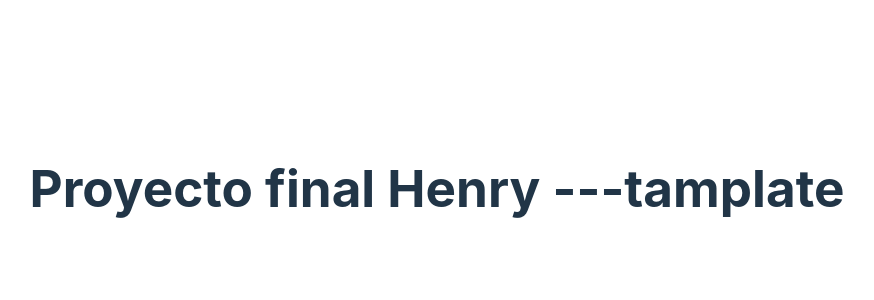
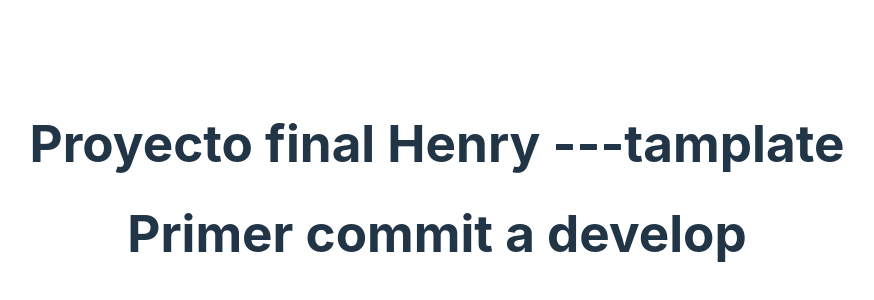
Before and after one commit to AylenGorosito313/Proyecto-Final-Henry, a React (Vite) app: page / in a window 1280 px wide. Shown: the part 212-512 px from the top of the page, without its empty margins (203-1077 px from the left). Built offline with nearby package versions, Linux system fonts and the light colour scheme.

Commit message:
Update Home.jsx

```diff
--- a/src/pages/Home.jsx
+++ b/src/pages/Home.jsx
@@ -2,6 +2,7 @@ function Home (){
 return(
     <div>
         <h1>Proyecto final Henry ---tamplate</h1>
+        <h1>Primer commit a develop</h1>
     </div>
 )
 }
```
